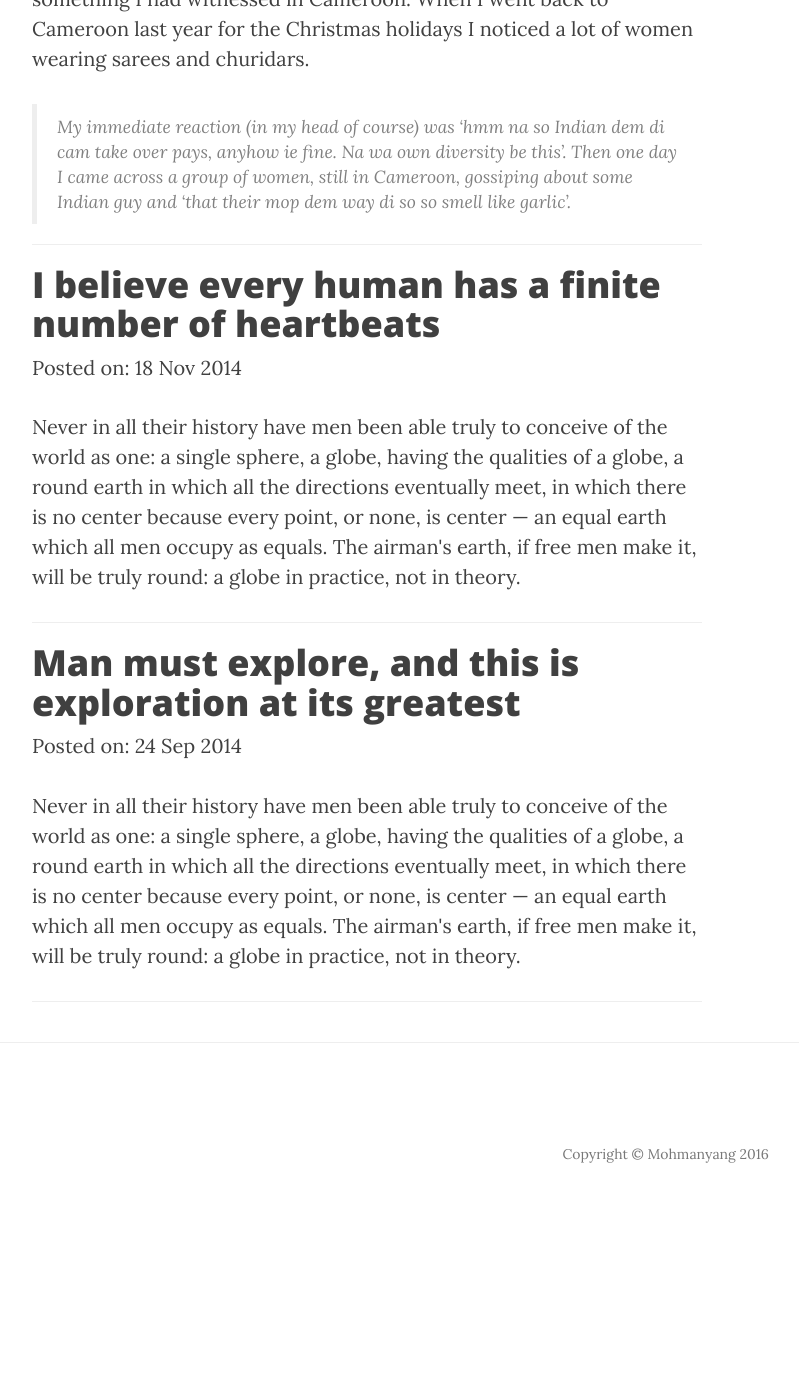
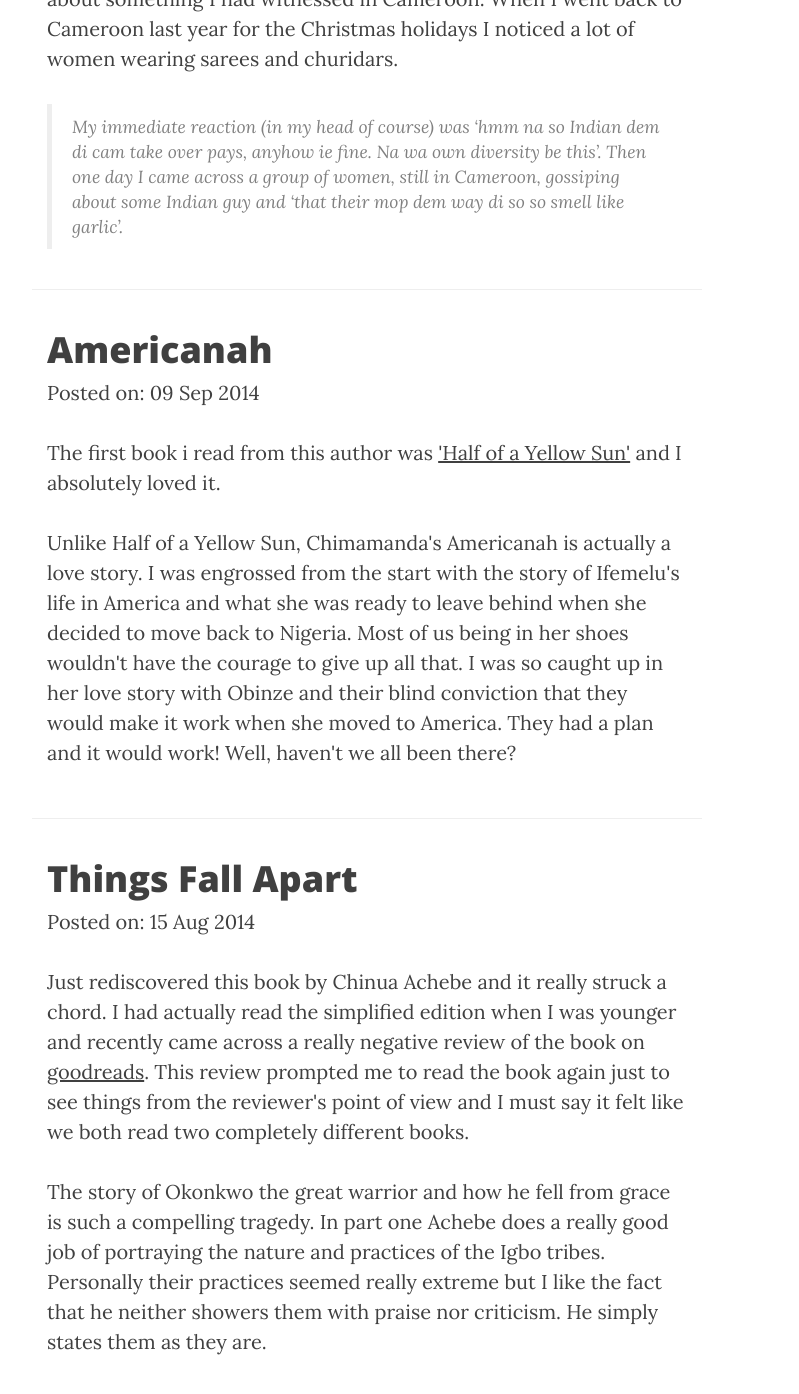
Before and after one commit to LaVillaine/LaVillaine.github.io, a Jekyll site: the page built from articles.html, in a window 1280 px wide and 1400 px high, scrolled down 703 px. Shown: the top 1394 px of the window, without its empty margins (23-822 px from the left). Built offline with Jekyll 4.4.1, drawn with Linux system fonts in a browser that asks for light colours; nearby versions of some CDN libraries; before the commit the page ends 1933 px from its top, so only the background shows below that.

Commit message:
added posts

```diff
--- a/_layouts/default.html
+++ b/_layouts/default.html
@@ -12,13 +12,6 @@
     <div class="container container-smooth-sm"  style="padding: 0px">
         <div class="row">
 			<div class="col-lg-7 col-md-7 col-sm-8" ><!--col-lg-offset-2 col-md-10 col-md-offset-1"--><!--class="col-lg-9 col-md-9"-->
-				<div class="post-preview">
-					<p class="visible-xs visible-sm">
-						<button type="button" class="btn btn-default btn-sm" data-toggle="showMe">
-							<span class="glyphicon glyphicon-comment"></span> Comments
-						</button>
-					</p>
-				</div>
 				{{content}}
 			</div>
 			<!--Google Ads ?-->
--- /dev/null
+++ b/_posts/1900-01-01-Americanah.html
@@ -0,0 +1,18 @@
+---
+layout: template
+title: "Americanah"
+postHeading: "Americanah"
+subHeading: "Author: Chimamanda Ngozi Adichie"
+tags: prose novel romance africa book classic culture literature nigeria
+date: "9 Sep 2014"
+image: "/img/Cultural Appropriation/beyonce-pharrell-williams-michael-jackson-katy-perry.jpg"
+---
+
+<div id="post-excerpt">
+<p class="paragraph">The first book i read from this author was <a href="http://www.goodreads.com/book/show/576650.Half_of_a_Yellow_Sun">'Half of a Yellow Sun'</a> and I absolutely loved it.</p>
+<p class="paragraph">Unlike Half of a Yellow Sun, Chimamanda's Americanah is actually a love story. I was engrossed from the start with the story of Ifemelu's life in America and what she was ready to leave behind when she decided to move back to Nigeria. Most of us being in her shoes wouldn't have the courage to give up all that. I was so caught up in her love story with Obinze and their blind conviction that they would make it work when she moved to America. They had a plan and it would work! Well, haven't we all been there?</p>
+</div><!--excerpt-->
+<p class="paragraph">What makes this book special is the fact that it doesn't only concentrate on the two protagonists. There are other characters whose stories have been well developed and provide a deeper context with which to draw in the reader. It also gives a near-accurate description of the way race is perceived by most people in Nigeria, UK and USA.</p>
+<p class="paragraph">I really loved Obinze's character and how he ironically got married to a woman whose qualities matched those of a girl he had previously refused to date back in high school. However the story of his life abroad almost brought tears to my eyes. It was heartbreaking and yet reflects how so many people struggle when they travel abroad to find a better life.</p>
+<p class="paragraph">I was also intrigued by how Ifemelu dealt with race-related issues when she was abroad. She seemed so vocal at times, speaking her mind without restraint. However in other occasions she just holds back and decides to keep quiet about things that she clearly finds offensive.</p>
+<p class="paragraph">Overall this book was wonderful and endearing. I would highly recommend.</p>
--- a/_posts/1900-01-01-Man must explore and this is exploration at its greatest.html
+++ /dev/null
@@ -1,44 +0,0 @@
----
-layout: template
-title: "Sample Post"
-postHeading: "Man must explore, and this is exploration at its greatest"
-subHeading: "Problems look mighty small from 150 miles up"
-tags: prose science prophecy
-date: 24 Sep 2014
-image: "/img/post-bg.jpg"
----
-<div id="post-excerpt">
-                    <p  class="paragraph">Never in all their history have men been able truly to conceive of the world as one: a single sphere, a globe, having the qualities of a globe, a round earth in which all the directions eventually meet, in which there is no center because every point, or none, is center — an equal earth which all men occupy as equals. The airman's earth, if free men make it, will be truly round: a globe in practice, not in theory.</p>
-</div><!--excerpt-->
-                    <p class="paragraph">Science cuts two ways, of course; its products can be used for both good and evil. But there's no turning back from science. The early warnings about technological dangers also come from science.</p>
-
-                    <p class="paragraph">What was most significant about the lunar voyage was not that man set foot on the Moon but that they set eye on the earth.</p>
-
-                    <p class="paragraph">A Chinese tale tells of some men sent to harm a young girl who, upon seeing her beauty, become her protectors rather than her violators. That's how I felt seeing the Earth for the first time. I could not help but love and cherish her.</p>
-
-                    <p class="paragraph">For those who have seen the Earth from space, and for the hundreds and perhaps thousands more who will, the experience most certainly changes your perspective. The things that we share in our world are far more valuable than those which divide us.</p>
-
-                    <h2 class="section-heading">The Final Frontier</h2>
-
-                    <p class="paragraph">There can be no thought of finishing for ‘aiming for the stars.’ Both figuratively and literally, it is a task to occupy the generations. And no matter how much progress one makes, there is always the thrill of just beginning.</p>
-
-                    <p class="paragraph">There can be no thought of finishing for ‘aiming for the stars.’ Both figuratively and literally, it is a task to occupy the generations. And no matter how much progress one makes, there is always the thrill of just beginning.</p>
-
-                    <blockquote>The dreams of yesterday are the hopes of today and the reality of tomorrow. Science has not yet mastered prophecy. We predict too much for the next year and yet far too little for the next ten.</blockquote>
-
-                    <p class="paragraph">Spaceflights cannot be stopped. This is not the work of any one man or even a group of men. It is a historical process which mankind is carrying out in accordance with the natural laws of human development.</p>
-
-                    <h2 class="section-heading">Reaching for the Stars</h2>
-
-                    <p class="paragraph">As we got further and further away, it [the Earth] diminished in size. Finally it shrank to the size of a marble, the most beautiful you can imagine. That beautiful, warm, living object looked so fragile, so delicate, that if you touched it with a finger it would crumble and fall apart. Seeing this has to change a man.</p>
-
-                    <a href="#">
-                        <img class="img-responsive" src="/img/post-sample-image.jpg" alt="">
-                    </a>
-                    <span class="caption text-muted">To go places and do things that have never been done before – that’s what living is all about.</span>
-
-                    <p class="paragraph">Space, the final frontier. These are the voyages of the Starship Enterprise. Its five-year mission: to explore strange new worlds, to seek out new life and new civilizations, to boldly go where no man has gone before.</p>
-
-                    <p class="paragraph">As I stand out here in the wonders of the unknown at Hadley, I sort of realize there’s a fundamental truth to our nature, Man must explore, and this is exploration at its greatest.</p>
-
-                    <p class="paragraph">Placeholder text by <a href="http://spaceipsum.com/">Space Ipsum</a>. Photographs by <a href="https://www.flickr.com/photos/nasacommons/">NASA on The Commons</a>.</p>
--- /dev/null
+++ b/_posts/1900-01-01-Things Fall Apart.html
@@ -0,0 +1,18 @@
+---
+layout: template
+title: "Things Fall Apart"
+postHeading: "Things Fall Apart"
+subHeading: "Author: Chinua Achebe"
+tags: prose novel colonialism africa book classic culture literature nigeria
+date: "15 Aug 2014"
+image: "/img/Cultural Appropriation/beyonce-pharrell-williams-michael-jackson-katy-perry.jpg"
+---
+
+<div id="post-excerpt">
+<p class="paragraph">Just rediscovered this book by Chinua Achebe and it really struck a chord. I had actually read the simplified edition when I was younger and recently came across a really negative review of the book on <a href="http://www.goodreads.com">goodreads</a>. This review prompted me to read the book again just to see things from the reviewer's point of view and I must say it felt like we both read two completely different books.</p>
+<p class="paragraph">The story of Okonkwo the great warrior and how he fell from grace is such a compelling tragedy. In part one Achebe does a really good job of portraying the nature and practices of the Igbo tribes. Personally their practices seemed really extreme but I like the fact that he neither showers them with praise nor criticism. He simply states them as they are.</p>
+</div><!--excerpt-->
+<p class="paragraph">It is clear that Okonkwo has a lot of daddy issues. As a result he is very determined not to allow his father's short comings to ruin his life. Unfortunately arrogance is another vice that contributes greatly to his downfall. I especially like the parable of the tortoise attending a party in the sky which teaches a very good lesson about inter-personal relationships.</p>
+<p class="paragraph">Things really begin to fall apart when the British missionaries come to spread the gospel in the surrounding villages. I believe that if the foreigners had stopped at spreading the word a lot of the ensuing conflict could have been averted. Unfortunately this was one of the ploys of colonialism / imperialism in which they used their religion to gain ground and confidence within the tribes and then started imposing their statutes and governance on the local people.</p>
+<p class="paragraph">The fact that some of the clans men weren't united to a common cause also contributed to their downfall. This can be seen in the situation where the court messengers (local people working for the white people) disrespected their own elders who where held in custody and collected bribes from the villagers in addition to the initial fine required to release the elders.</p>
+<p class="paragraph">This was a very dramatic book. Go read it if you haven't already.</p>
--- a/_posts/1900-01-01-I believe every human has a finite number of heartbeats.html
+++ b/_posts/post_sample_from_before.html
@@ -1,11 +1,11 @@
 ---
 layout: template
-title: "Sample Post"
-postHeading: "I believe every human has a finite number of heartbeats"
-subHeading: "I don't intend to waste any of mine"
-tags: prose science prediction
-date: "18 Nov 2014"
-image: "/img/post-bg.jpg"
+title: ""
+postHeading: ""
+subHeading: ""
+tags:
+date: ""
+image: ""
 ---
 <div id="post-excerpt">
                     <p  class="paragraph">Never in all their history have men been able truly to conceive of the world as one: a single sphere, a globe, having the qualities of a globe, a round earth in which all the directions eventually meet, in which there is no center because every point, or none, is center — an equal earth which all men occupy as equals. The airman's earth, if free men make it, will be truly round: a globe in practice, not in theory.</p>
--- a/articles.html
+++ b/articles.html
@@ -7,12 +7,14 @@
 ---
 <div class="post-list">
 	{% for post in site.tags.prose limit: 3 %}
+		<div class="container" style="width:100%">
 			<h1><a href="{{ post.url }}" title="View entire post">{{ post.postHeading }}</a></h1>
 			<p class="author">
 				<span class="date">Posted on: {{post.date | date_to_string}}</span>
 			</p>
 			<div class="content">
 				{{ post.excerpt }}
+			</div>
 		</div>
 		<hr>
 	{% endfor %}
--- a/js/infinite-loading.js
+++ b/js/infinite-loading.js
@@ -73,7 +73,8 @@
 		var secondChild = '<p class="author"><span class="date">Posted on: ' + postDates[index] + '</span></p><div class="content">'
 		var getUrlData = function(data) {
 					var excerpt = $(data).find("#post-excerpt");
-					excerpt.attr('class', 'col-md-12 text-left');
+					console.log(excerpt);
+					if(excerpt[0].className)excerpt.attr('class', 'col-md-12 text-left');
 					var toAppend = firstChild + secondChild + excerpt[0].outerHTML + '</div></div><hr>';
 					$(toAppend).appendTo(".post-list");
 					callback();
```
Also changed, not shown: _posts/1900-01-01-Ekwang.html (+9 -9 lines), _posts/1900-01-01-Failure is not an option.html (deleted, +0 -44 lines), _posts/1900-01-01-Science has not yet mastered prophecy.html (deleted, +0 -44 lines), _posts/recipe_sample.html (renamed from _posts/not_a_post.html). Lines whose indentation alone changed are shown as unchanged.
